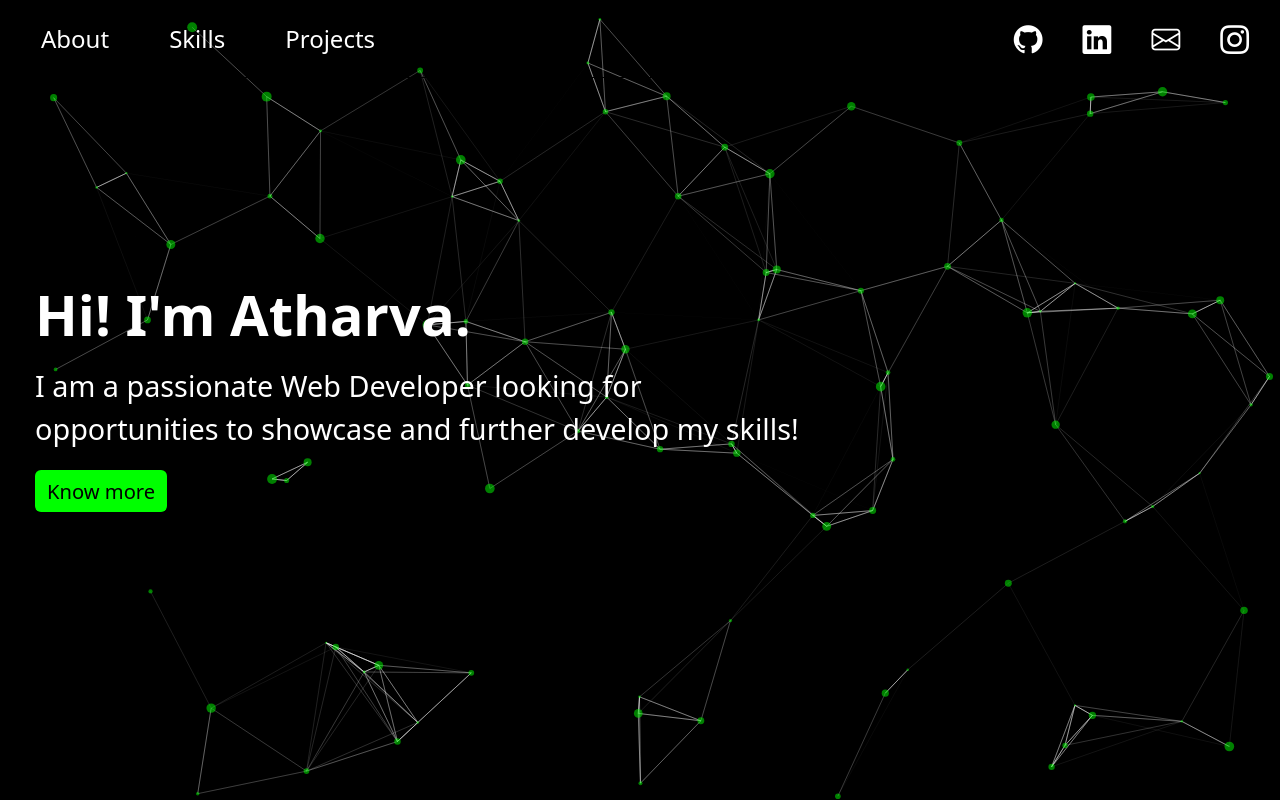
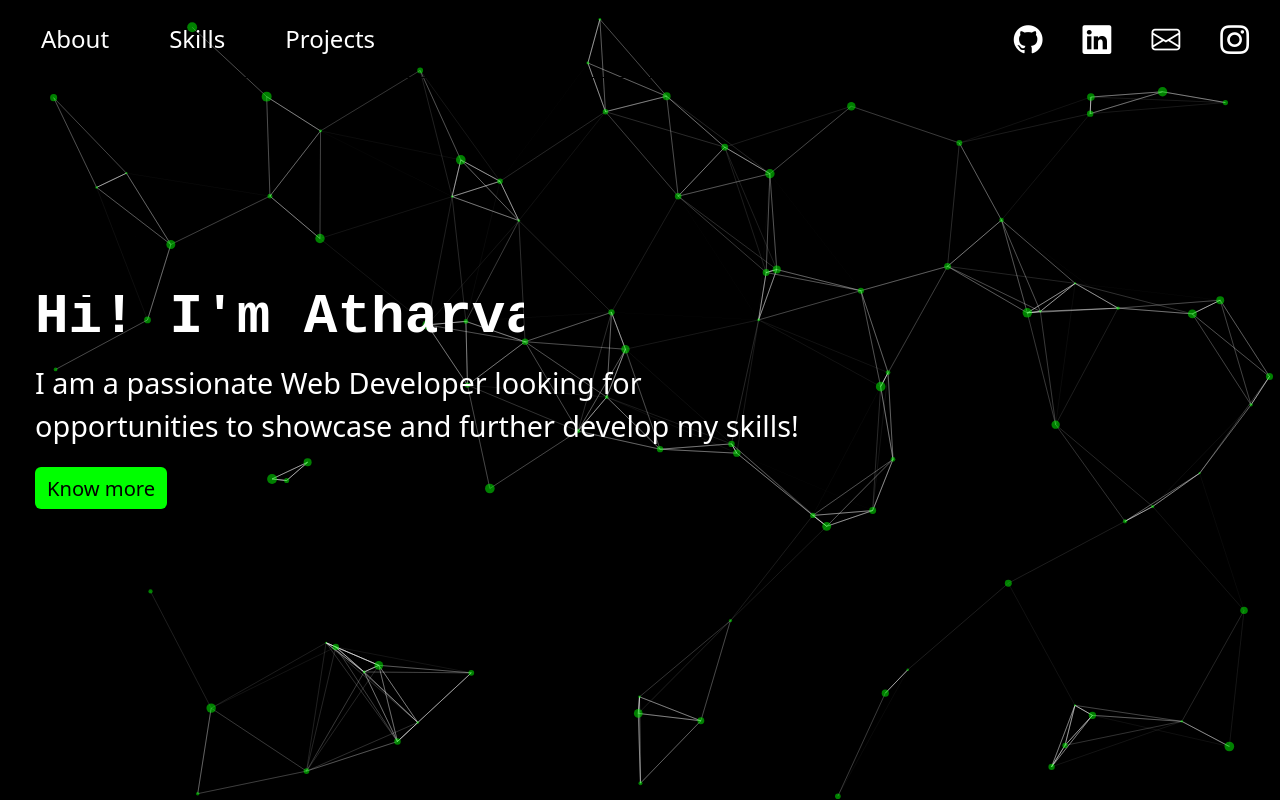
Before and after one commit to atharva-kakarot/my-react-portfolio, a React (Vite) app: page / in a window 1280 px wide. Built offline with nearby package versions, Linux system fonts and the light colour scheme.

Commit message:
Added typing effect

```diff
--- a/src/components/Jumbotron/Jumbotron.css
+++ b/src/components/Jumbotron/Jumbotron.css
@@ -17,9 +17,43 @@
 
 .display-4 {
   font-weight: bold;
-    line-height: 1.5em;
+  line-height: 0.82em;
+  font-family: monospace;
+  width: 505px;
+  margin: 20px 0px;
 }
 
 .lead {
   font-size: 1.8em;
 }
+
+.typewriter h1 {
+  overflow: hidden;
+  border-right: .3em solid lime;
+  white-space: nowrap;
+  animation:
+    typing 3s steps(40, end),
+    blink-caret 1s step-end infinite;
+}
+
+@keyframes typing {
+  from {
+    width: 0px
+  }
+
+  to {
+    width: 505px
+  }
+}
+
+@keyframes blink-caret {
+
+  from,
+  to {
+    border-color: transparent
+  }
+
+  50% {
+    border-color: lime;
+  }
+}
--- a/src/components/Jumbotron/Jumbotron.tsx
+++ b/src/components/Jumbotron/Jumbotron.tsx
@@ -6,7 +6,9 @@ const Jumbotron = () => {
   return (
     <div className="jumbotron">
       <div id="text-div">
-        <h1 className="display-4">Hi! I'm Atharva.</h1>
+        <div className="typewriter">
+          <h1 className="display-4">Hi! I'm Atharva.</h1>
+        </div>
         <p className="lead">
           I am a passionate Web Developer looking for opportunities to showcase
           and further develop my skills!
```
Lines whose indentation alone changed are shown as unchanged.
